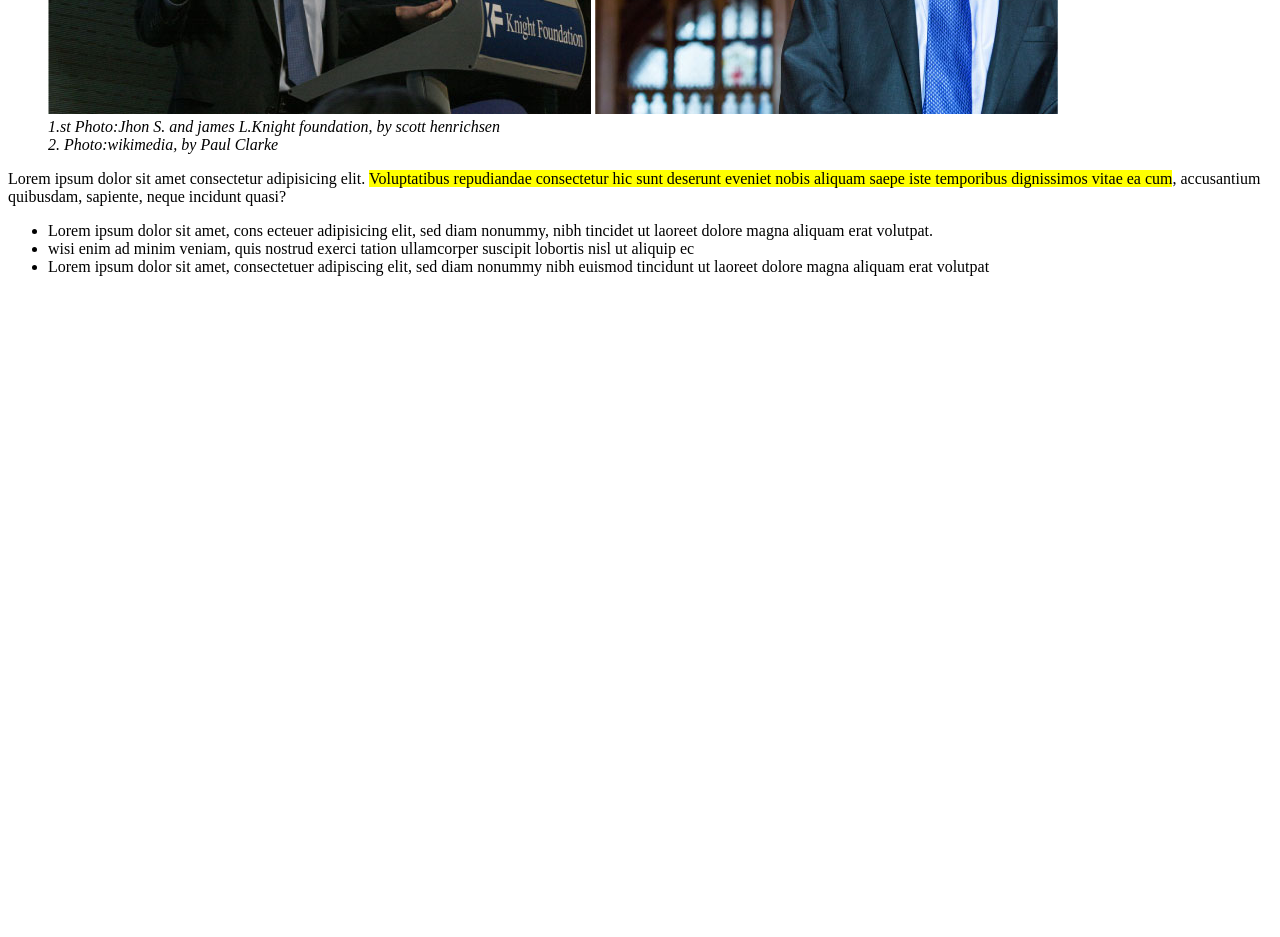
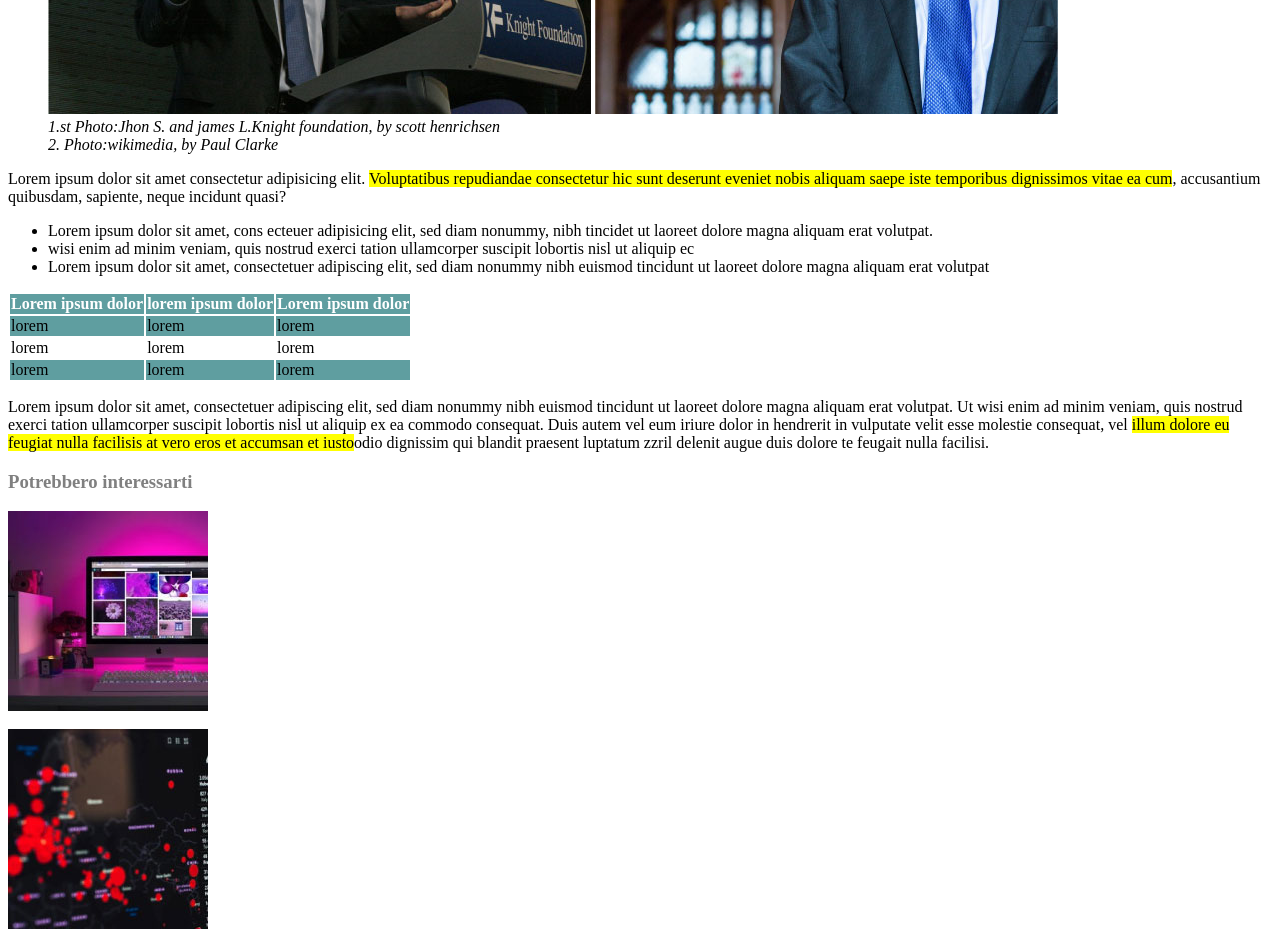
Before and after one commit to Antimo-m/The-booleaner, a plain HTML site: page html-css-booleaner/index.html in a window 1280 px wide. Shown: the part 537-1474 px from the top of the page. Before the commit the page ends 837 px from the top, so only its background shows below. Drawn offline with Linux system fonts and the light colour scheme.

Commit message:
edit:modifica terza sezione

```diff
--- a/html-css-booleaner/index.html
+++ b/html-css-booleaner/index.html
@@ -10,16 +10,17 @@
 
 <body>
     <!--header con immagine-->
-    <header class="header"><img src="./img/logo.svg" alt="" width="150" height="auto"></header>
+    <header class="header"><img src="./img/logo.svg" alt="" width="150"></header>
     <!--fine header-->
 
     <!--inizio main-->
     <main>
+
         <!--prima sezione-->
         <section>
-          <h1>Internet deve essere al servizio del "bene pubblico": il Manifesto di Tim Berners-lee</h1>
-            <p>Scritto da <span class="grey">The Booleaner</span><br>il 10/10/2020</p>
-             <figure>
+            <h1>Internet deve essere al servizio del "bene pubblico": il Manifesto di Tim Berners-lee</h1>
+            <p><span class="grey">Scritto da <span class="blue">The Booleaner</span><br>il 10/10/2020</span></p>
+            <figure>
                 <img src="./img/tim-1.jpg" alt="immagine di tim">
                 <img src="./img/tim-2.jpg" alt="immagine di tim">
                 <figcaption><em>1.st Photo:Jhon S. and james L.Knight foundation, by scott henrichsen<br>2.
@@ -30,10 +31,11 @@
             <p>Lorem ipsum dolor sit amet consectetur adipisicing elit. <span class="evidence">Voluptatibus repudiandae
                     consectetur hic sunt deserunt eveniet nobis aliquam saepe iste temporibus dignissimos vitae ea
                     cum</span>, accusantium quibusdam, sapiente, neque incidunt quasi?</p>
-         </section>
+        </section>
+
 
         <!--seconda sezione-->
-        <section>
+         <div>
             <ul>
                 <li>Lorem ipsum dolor sit amet, cons ecteuer adipisicing elit, sed diam nonummy, nibh tincidet ut
                     laoreet dolore magna aliquam erat volutpat.</li>
@@ -42,16 +44,69 @@
                 <li>Lorem ipsum dolor sit amet, consectetuer adipiscing elit, sed diam nonummy nibh euismod tincidunt ut
                     laoreet dolore magna aliquam erat volutpat</li>
             </ul>
-        </section>
+            </div>
+
 
         <!--terza sezione-->
-        <section>
+
+            <div>
             <table>
+               <thead>
+                <tr class="white">
+                    <th>Lorem ipsum dolor</th>
+                    <th>lorem ipsum dolor</th>
+                    <th>Lorem ipsum dolor</th>
+                </tr>
+                </thead>
+                <tbody>
+                    <tr class="tbody">
+                        <td>lorem</td>
+                        <td>lorem</td>
+                        <td>lorem</td>
+                    </tr>
+                    <tr>
+                        <td>lorem</td>
+                        <td>lorem</td>
+                        <td>lorem</td>
+                    </tr>
+                    <tr class="tbody">
+                        <td>lorem</td>
+                        <td>lorem</td>
+                        <td>lorem</td>
+                    </tr>
+                </tbody>
+            </table>
+            </div>
 
-            </table>
-        </section>
+
+        <!--quarta sezione-->
+
+            <div>
+            <p>Lorem ipsum dolor sit amet, consectetuer adipiscing elit, sed diam nonummy nibh euismod tincidunt ut
+                laoreet dolore
+                magna aliquam erat volutpat. Ut wisi enim ad minim veniam, quis nostrud exerci tation ullamcorper
+                suscipit lobortis nisl
+                ut aliquip ex ea commodo consequat. Duis autem vel eum iriure dolor in hendrerit in vulputate velit esse
+                molestie
+                consequat, vel <span class="evidence">illum dolore eu feugiat nulla facilisis at vero eros et accumsan
+                    et iusto</span>odio dignissim qui blandit
+                praesent luptatum
+                zzril delenit augue duis dolore te feugait nulla facilisi.</p>
+            </div>
 
     </main>
+    <!--fine main-->
+
+    <!--footer-->
+    <footer class="footer">
+        <h3 class="grey">Potrebbero interessarti</h3>
+        <div class="quad">
+            <img src="./img/monitor.jpg" alt="immagine di un monitor">
+        </div><br>
+        <div class="quad">
+            <img src="./img/graph.jpg" alt="immagine di un grafico">
+        </div>
+    </footer>
 </body>
 
 </html>
--- a/html-css-booleaner/style.css
+++ b/html-css-booleaner/style.css
@@ -5,10 +5,37 @@
 .header{
     background-image: url("./img/pattern.png");
     padding: 60px;
+    background-color: aqua;}
 
-    background-color: blue;
+.blue{
+    color: blue;
+}
+
+.white{
+    color: white;
+    background-color: cadetblue;
+    border-collapse: collapse;
+
+
+}
+
+.tbody{
+    background-color: cadetblue;
 }
 
 .grey{
-    color: blue;
+    color: grey;
+
 }
+
+.quad{
+    width: 200px;
+    height: 200px;
+    overflow: hidden;
+
+
+.quad img{
+    width: 100%;
+    height: 100%;
+    object-fit: cover;
+    }
```
Also changed, not shown: html-css-booleaner/img/graph.jpg (added), html-css-booleaner/img/monitor.jpg (added).
